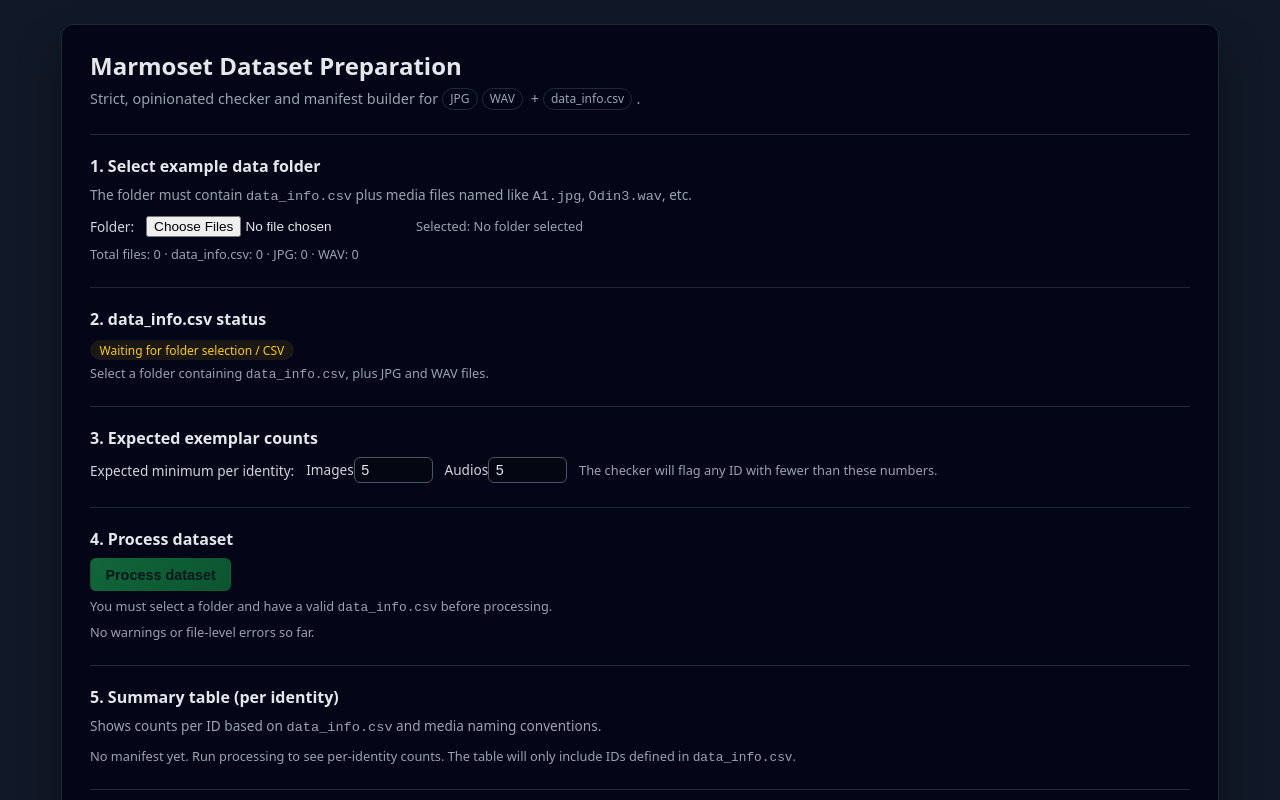
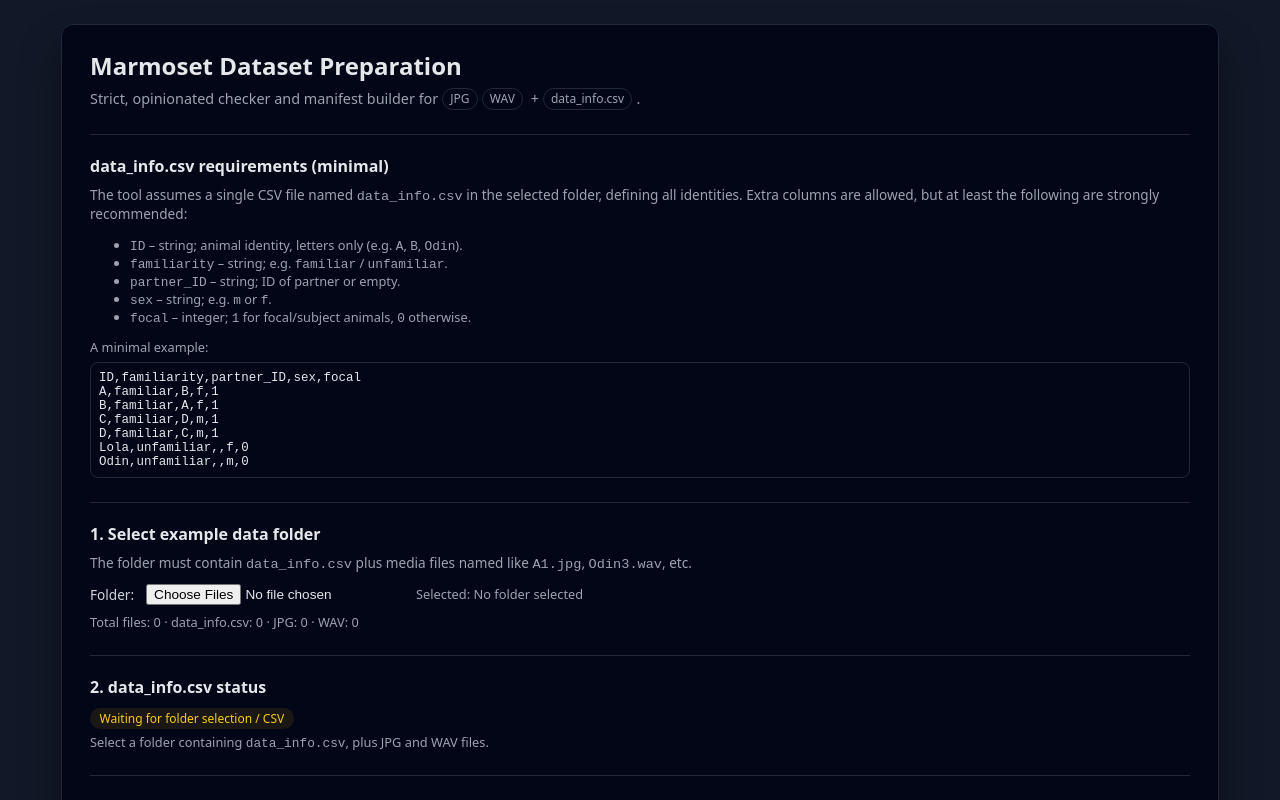
Before and after one commit to darizae/marmoset-dataset-preparation, a React (Vite) app: page / in a window 1280 px wide. Shown: the top 800 px of the page. Built offline with nearby package versions, Linux system fonts and the light colour scheme.

Commit message:
Add expanded data csv instructions

```diff
--- a/src/App.tsx
+++ b/src/App.tsx
@@ -43,6 +43,7 @@ const App: React.FC = () => {
     const [fileErrors, setFileErrors] = useState<FileError[]>([]);
 
     const handleFolderChange = useCallback((files: FileList | null) => {
+        // Full reset of folder-dependent state
         setSelectedFiles([]);
         setFolderLabel('No folder selected');
         setCsvRows(null);
@@ -150,6 +151,58 @@ const App: React.FC = () => {
                     </p>
                 </header>
 
+                {/* NEW: minimal doc for data_info.csv */}
+                <section className="section">
+                    <div className="section-title">data_info.csv requirements (minimal)</div>
+                    <div className="section-subtitle">
+                        The tool assumes a single CSV file named <code>data_info.csv</code> in the selected
+                        folder, defining all identities. Extra columns are allowed, but at least the following
+                        are strongly recommended:
+                    </div>
+                    <ul className="small-text">
+                        <li>
+                            <code>ID</code> – string; animal identity, letters only (e.g. <code>A</code>,{' '}
+                            <code>B</code>, <code>Odin</code>).
+                        </li>
+                        <li>
+                            <code>familiarity</code> – string; e.g. <code>familiar</code> / <code>unfamiliar</code>
+                            .
+                        </li>
+                        <li>
+                            <code>partner_ID</code> – string; ID of partner or empty.
+                        </li>
+                        <li>
+                            <code>sex</code> – string; e.g. <code>m</code> or <code>f</code>.
+                        </li>
+                        <li>
+                            <code>focal</code> – integer; <code>1</code> for focal/subject animals,{' '}
+                            <code>0</code> otherwise.
+                        </li>
+                    </ul>
+                    <div className="small-text" style={{ marginTop: '0.35rem' }}>
+                        A minimal example:
+                    </div>
+                    <pre
+                        style={{
+                            whiteSpace: 'pre',
+                            fontSize: '0.78rem',
+                            marginTop: '0.35rem',
+                            padding: '0.5rem',
+                            borderRadius: '0.5rem',
+                            border: '1px solid #1f2937',
+                            background: '#020617'
+                        }}
+                    >
+            {`ID,familiarity,partner_ID,sex,focal
+A,familiar,B,f,1
+B,familiar,A,f,1
+C,familiar,D,m,1
+D,familiar,C,m,1
+Lola,unfamiliar,,f,0
+Odin,unfamiliar,,m,0`}
+          </pre>
+                </section>
+
                 <section className="section">
                     <div className="section-title">1. Select example data folder</div>
                     <div className="section-subtitle">
```
